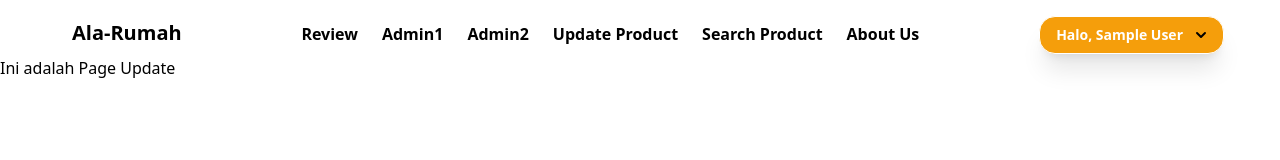
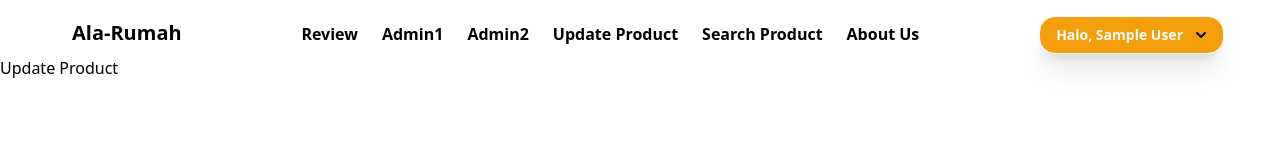
Before and after one commit to GeraldiNathan/ReactLaravel-FP, a React (Create React App) app: page /update in a window 1280 px wide. Shown: the top 160 px of the page. Built offline with nearby package versions, Linux system fonts and the light colour scheme; sample sign-in values are in the browser's storage.

Commit message:
feat(PAGE) : Create update page

```diff
--- a/src/pages/UpdatePage.jsx
+++ b/src/pages/UpdatePage.jsx
@@ -6,7 +6,9 @@ function UpdatePage() {
   return (
     <>
       <Navbar />
-      <UpdateComponent />
+      <div>
+        <button>Update Product</button>
+      </div>
     </>
   );
 }
```
